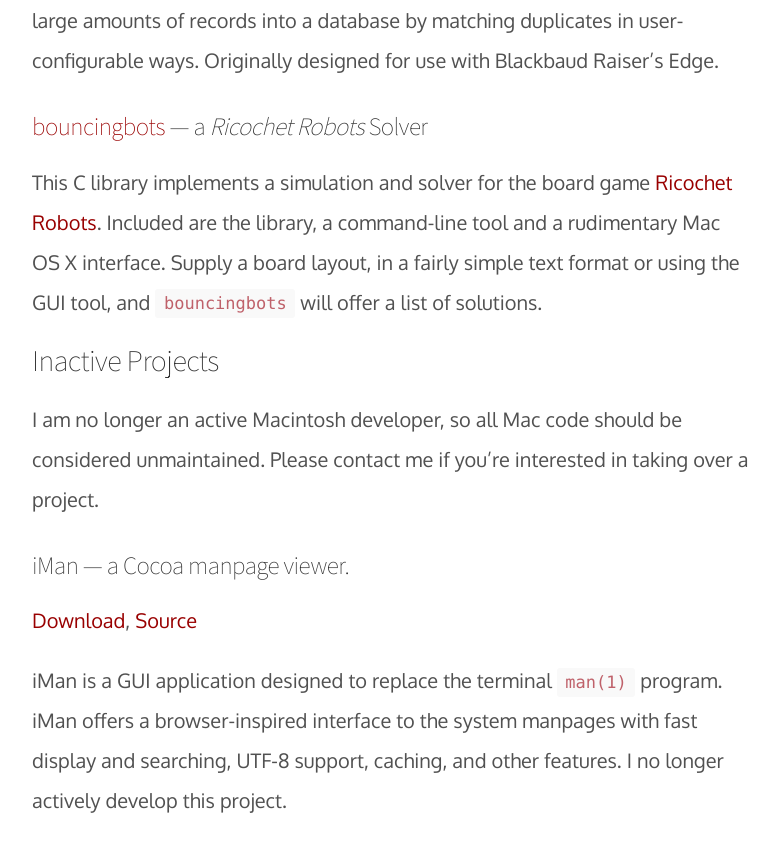
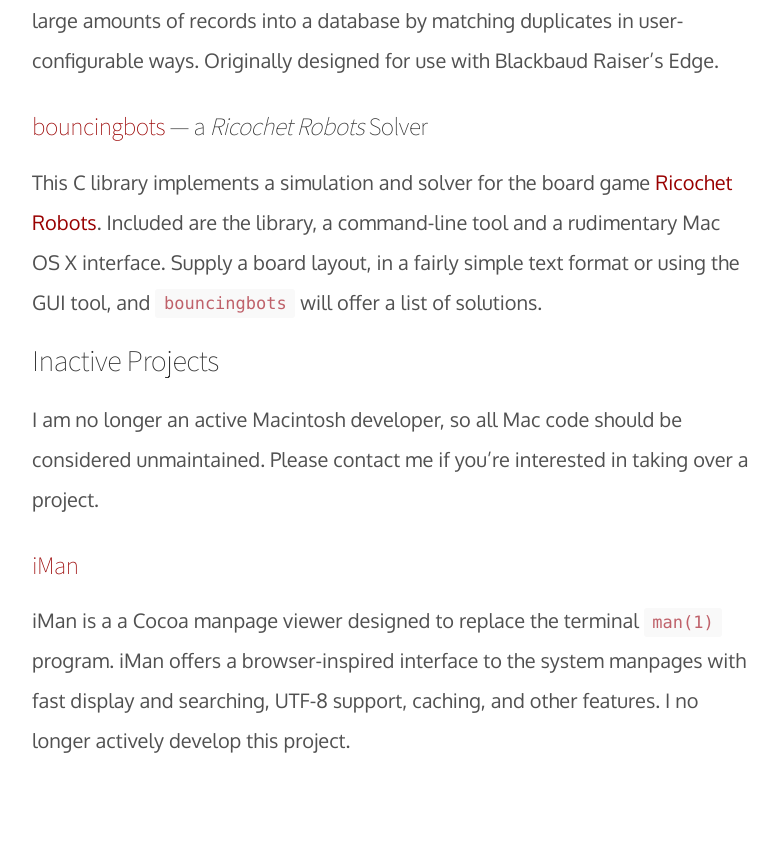
Before and after one commit to davidmreed/davidmreed.github.io, a Jekyll site: the page built from code.md, in a window 1280 px wide and 900 px high, scrolled down 1227 px. Shown: the top 852 px of the window, without its empty margins (248-1026 px from the left). Built offline with Jekyll 4.4.1, drawn with Linux system fonts in a browser that asks for light colours; some web fonts are replaced.

Commit message:
Change iMan link

```diff
--- a/code.md
+++ b/code.md
@@ -40,10 +40,8 @@
 I am no longer an active Macintosh developer, so all Mac code should be considered unmaintained.
 Please contact me if you're interested in taking over a project.
 
-### iMan — a Cocoa manpage viewer.
+### [iMan](https://github.com/davidmreed/iman)
 
-[Download](https://github.com/davidmreed/iman/releases/download/0.4/iMan0.4.zip), [Source](https://github.com/davidmreed/iman)
-
-iMan is a GUI application designed to replace the terminal `man(1)` program.
+iMan is a a Cocoa manpage viewer designed to replace the terminal `man(1)` program.
 iMan offers a browser-inspired interface to the system manpages with fast display and searching,
 UTF-8 support, caching, and other features. I no longer actively develop this project.
```
